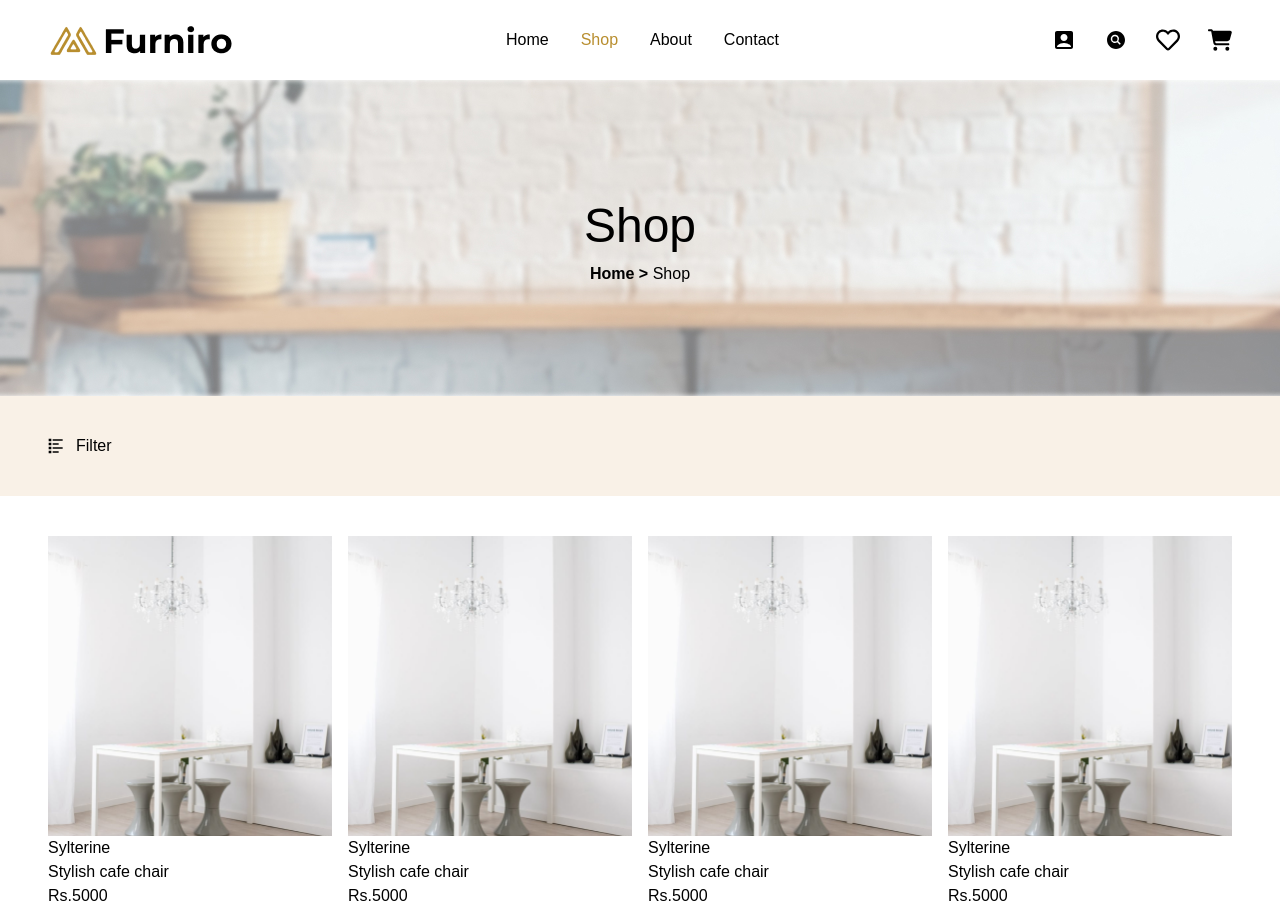
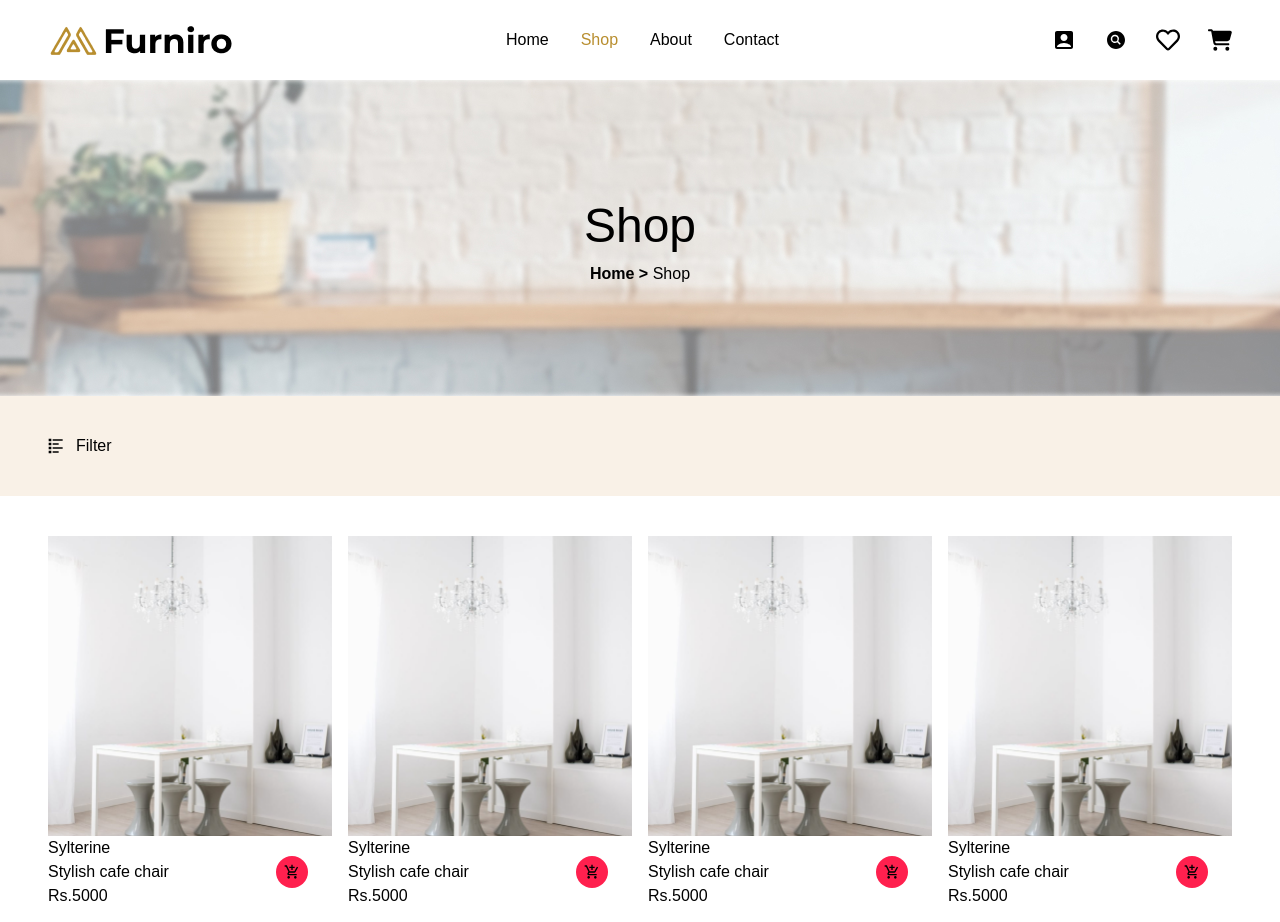
Before and after one commit to jayashz/furniro-FurnitureSite, a React (Vite) app: page /shop in a window 1280 px wide. Shown: the top 922 px of the page. Built offline with nearby package versions, Linux system fonts and the light colour scheme.

Commit message:
state management not fully working

```diff
--- a/src/components/Navbar.jsx
+++ b/src/components/Navbar.jsx
@@ -4,7 +4,7 @@ import { MdAccountBox } from "react-icons/md";
 import { IoSearchCircleSharp } from "react-icons/io5";
 import { FaRegHeart } from "react-icons/fa";
 import { FaCartShopping } from "react-icons/fa6";
-import { NavLink } from "react-router-dom";
+import { Link, NavLink } from "react-router-dom";
 
 const Navbar = () => {
   return (
@@ -49,7 +49,12 @@ const Navbar = () => {
           <MdAccountBox />
           <IoSearchCircleSharp />
           <FaRegHeart />
+          <NavLink className={({ isActive }) =>
+              isActive ? " text-[#B88E2F]" : "text-black"
+            }
+            to="/cart">
           <FaCartShopping />
+          </NavLink>
         </div>
       </div>
     </>
--- a/src/components/OurProducts.jsx
+++ b/src/components/OurProducts.jsx
@@ -1,6 +1,7 @@
-import React from 'react'
+import React, { useState } from 'react'
 import productImg from '../assets/content-img/Ecommerce UI Kit Image 1.png'
 import Product from './Product';
+import { CartContext } from '../store/cart-context';
 
 const OurProducts = () => {
   const products=[
@@ -8,62 +9,69 @@ const OurProducts = () => {
       img: productImg,
       name: 'Sylterine',
       des:  'Stylish cafe chair',
-      price: 'Rs.5000'
-    },
-    {
-      img: productImg,
-      name: 'Sylterine',
-      des:  'Stylish cafe chair',
-      price: 'Rs.5000'
+      price: 'Rs.5000',
+      id: Math.random()*100
     },
     {
       img: productImg,
       name: 'Sylterine',
       des:  'Stylish cafe chair',
       price: 'Rs.5000',
-      id: Math.round*100
+      id: Math.random()*100
     },
     {
       img: productImg,
       name: 'Sylterine',
       des:  'Stylish cafe chair',
       price: 'Rs.5000',
-      id: Math.round*100
-    },
-    {
-      img: productImg,
-      name: 'Sylterine',
-      des:  'Stylish cafe chair',
-      price: 'Rs.5000'
-    },
-    {
-      img: productImg,
-      name: 'Sylterine',
-      des:  'Stylish cafe chair',
-      price: 'Rs.5000'
+      id: Math.random()*100
     },
     {
       img: productImg,
       name: 'Sylterine',
       des:  'Stylish cafe chair',
       price: 'Rs.5000',
-      id: Math.round*100
+      id: Math.random()*100
     },
     {
       img: productImg,
       name: 'Sylterine',
       des:  'Stylish cafe chair',
       price: 'Rs.5000',
-      id: Math.round*100
+      id: Math.random()*100
+    },
+    {
+      img: productImg,
+      name: 'Sylterine',
+      des:  'Stylish cafe chair',
+      price: 'Rs.5000',
+      id: Math.random()*100
+    },
+    {
+      img: productImg,
+      name: 'Sylterine',
+      des:  'Stylish cafe chair',
+      price: 'Rs.5000',
+      id: Math.random()*100
+    },
+    {
+      img: productImg,
+      name: 'Sylterine',
+      des:  'Stylish cafe chair',
+      price: 'Rs.5000',
+      id: Math.random()*100
     },
   ];
+
+
+
   return (
     <>
       <div className='flex flex-col items-center mt-12'>
 
         <h2 className=' font-bold text-[40px] mb-6'>Our Products</h2>
         <div className='grid sm:grid-cols-2 lg:grid-cols-4 md:grid-cols-3 gap-5'>
-            {products.map((p)=><Product img={p.img} name={p.name} des={p.des} price={p.price} key={p.id}  />)}
+            {products.map((p)=><Product img={p.img} name={p.name} des={p.des} price={p.price} key={p.id} id={p.id} onAdd={addToCartHandler} />)}
         </div>
           <button className='bg-[#B88E2F] rounded-3xl px-5 py-1 mt-5'>Show more</button>
       </div>
--- a/src/components/Product.jsx
+++ b/src/components/Product.jsx
@@ -1,13 +1,20 @@
-import React from 'react'
+import React, { useContext } from 'react'
+import { MdOutlineAddShoppingCart } from "react-icons/md";
+import { CartContext } from '../store/cart-context';
 
-const Product = ({img, name, des, price }) => {
+const Product = ({img, name, des, price, id, onAdd}) => {
+ const onAddCart = ()=>{
+  onAdd(id);
+ };
+  const {addItemToCart}=useContext(CartContext);
   return (
     <>
-    <div>
+    <div className='relative hover:shadow-md hover:scale-105 duration-100'>
         <img src={img} alt="This is the product" />
         <h4>{name}</h4>
         <p>{des}</p>
         <p>{price}</p>
+        <button className='absolute right-6 bottom-5 bg-[#FF204E] hover:bg-[#d21339] p-2 rounded-full' onClick={()=>addItemToCart(id)}><MdOutlineAddShoppingCart /></button>
     </div>
     </>
   )
--- a/src/index.css
+++ b/src/index.css
@@ -6,4 +6,5 @@ body{
     padding-left: 3rem;
     padding-right: 3rem;
     font-family: 'merriweather',sans-serif;
+    scroll-behavior: smooth;
 }
--- /dev/null
+++ b/src/pages/Cart.jsx
@@ -0,0 +1,20 @@
+import React, { useContext } from "react";
+import { CartContext } from "../store/cart-context";
+import Navbar from "../components/Navbar";
+
+const Cart = () => {
+    const cartCtx=useContext(CartContext);
+  return (
+    <>
+      <Navbar />
+      <div className=" bg-shop-bgrnd w-screen bg-center h-[200px] mx-[-3rem] flex flex-col justify-center items-center">
+        <h3 className=" text-[48px]">Cart</h3>
+        <p className="font-bold">
+          Home &gt; <span className=" font-extralight">Cart</span>
+        </p>
+      </div>
+    </>
+  );
+};
+
+export default Cart;
--- a/src/pages/Home.jsx
+++ b/src/pages/Home.jsx
@@ -5,17 +5,51 @@ import Contents from '../components/Contents'
 import OurProducts from '../components/OurProducts'
 import Gallery from '../components/Gallery'
 import Footer from '../components/Footer'
+import { CartContext } from '../store/cart-context'
 
 const Home = () => {
+
+  const [cart,setCart]=useState([]);
+
+  const addToCartHandler = (id)=>{
+    console.log('Added');
+    setCart((prevCartItems)=>{
+      const updatedCart=[...prevCartItems.items];
+
+      const existingCartItemsIndex=updatedCart.findIndex((cartItem)=>cartItem.id===id);
+      const existingCartItems= updatedCart[existingCartItemsIndex];
+      if(existingCartItemsIndex){
+        const updatedItem={
+          ...existingCartItems,
+          quantity: existingCartItems.quantity+1,
+        };
+        updatedCart[existingCartItemsIndex] =updatedItem;
+      }
+      else{
+        const product = products.find((p)=> p.id===id);
+        updatedCart.push({
+          id: product.id,
+          name: product.name,
+          des: product.des,
+          price: product.price,
+          img: product.img,
+        })
+      }
+    });
+  };
+  const ctxValue= {
+    items: cart.items,
+    addItemToCart: addToCartHandler
+  }
   return (
-    <>
+    <CartContext.Provider value={{ctxValue}}>
       <Navbar />
       <Hero />
       <Contents />
-      <OurProducts />
+      <OurProducts  />
       <Gallery />
       <Footer />
-    </>
+    </CartContext.Provider>
   )
 }
 
--- a/src/pages/Shop.jsx
+++ b/src/pages/Shop.jsx
@@ -12,52 +12,56 @@ const Shop = () => {
       name: "Sylterine",
       des: "Stylish cafe chair",
       price: "Rs.5000",
+      id: Math.random() * 100,
     },
     {
       img: productImg,
       name: "Sylterine",
       des: "Stylish cafe chair",
       price: "Rs.5000",
+      id: Math.random() * 100,
     },
     {
       img: productImg,
       name: "Sylterine",
       des: "Stylish cafe chair",
       price: "Rs.5000",
-      id: Math.round * 100,
+      id: Math.random() * 100,
     },
     {
       img: productImg,
       name: "Sylterine",
       des: "Stylish cafe chair",
       price: "Rs.5000",
-      id: Math.round * 100,
+      id: Math.random() * 100,
     },
     {
       img: productImg,
       name: "Sylterine",
       des: "Stylish cafe chair",
       price: "Rs.5000",
+      id: Math.random() * 100,
     },
     {
       img: productImg,
       name: "Sylterine",
       des: "Stylish cafe chair",
       price: "Rs.5000",
+      id: Math.random() * 100,
     },
     {
       img: productImg,
       name: "Sylterine",
       des: "Stylish cafe chair",
       price: "Rs.5000",
-      id: Math.round * 100,
+      id: Math.random() * 100,
     },
     {
       img: productImg,
       name: "Sylterine",
       des: "Stylish cafe chair",
       price: "Rs.5000",
-      id: Math.round * 100,
+      id: Math.random() * 100,
     },
   ];
   return (
@@ -83,7 +87,8 @@ const Shop = () => {
               name={p.name}
               des={p.des}
               price={p.price}
-              key={p.key}
+              id={p.id}
+              key={p.id}
             />
           ))}
         </div>
--- /dev/null
+++ b/src/store/cart-context.jsx
@@ -0,0 +1,6 @@
+import { createContext } from "react";
+
+ export const CartContext = createContext({
+    items:[],
+    addItemToCart: ()=>{},
+});
```
Also changed, not shown: src/App.jsx (+7 -1 lines).
